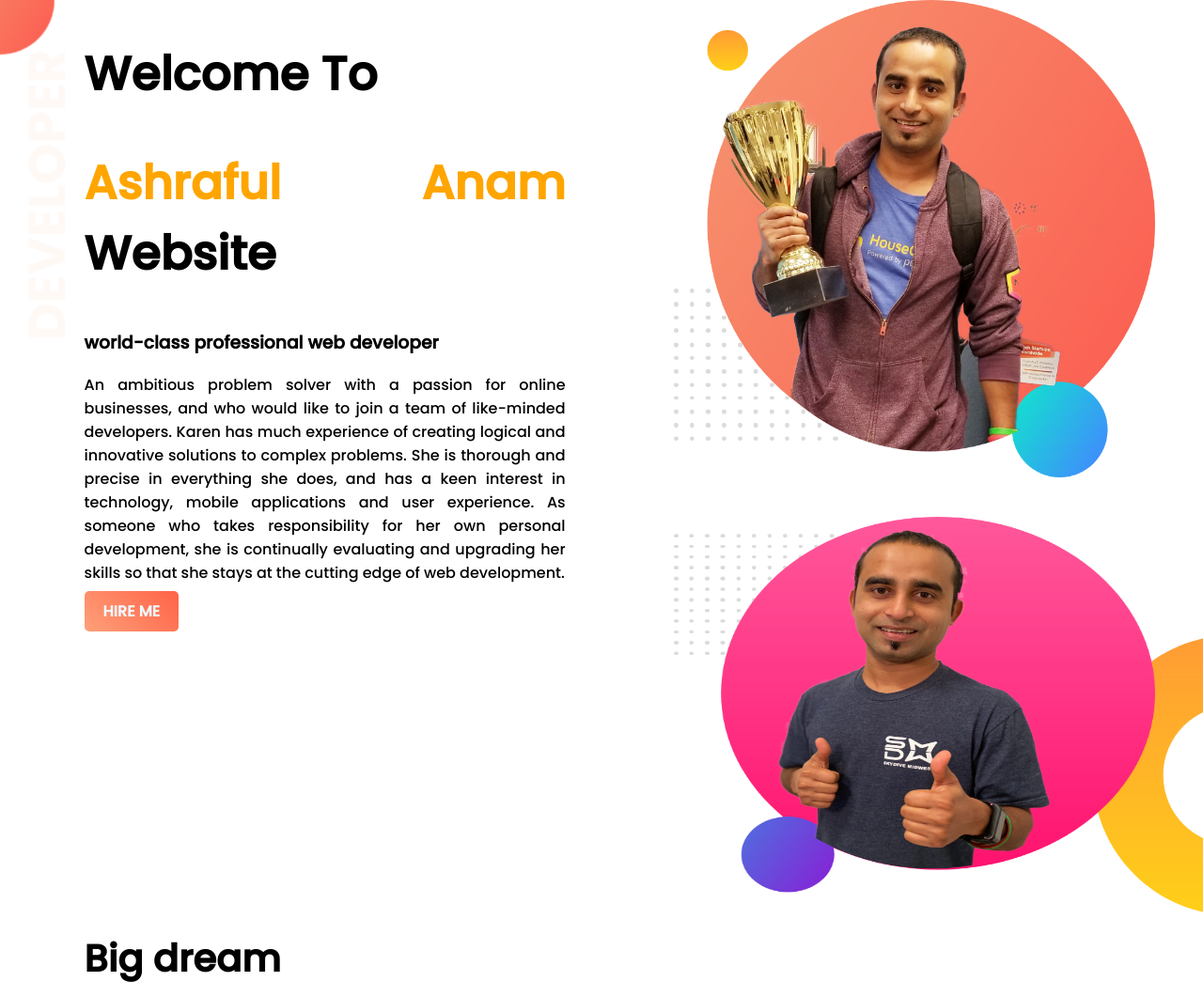
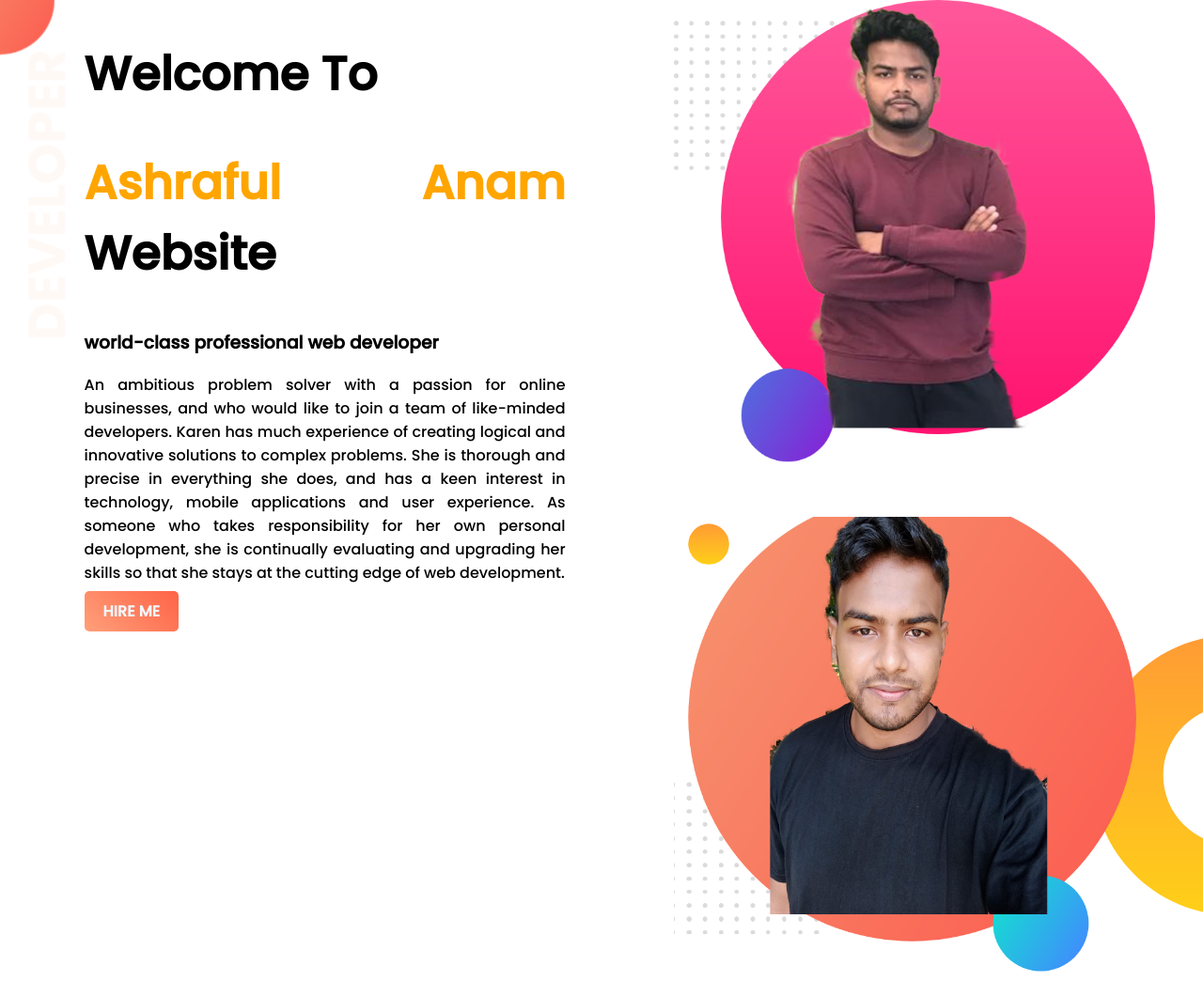
Before and after one commit to Ashrafulanam/web-portfolio, a plain HTML site: page index.html in a window 1280 px wide. Shown: the top 1061 px of the page at 94% size. Drawn offline with Linux system fonts and the light colour scheme.

Commit message:
my home page

```diff
--- a/index.html
+++ b/index.html
@@ -27,12 +27,12 @@
 
     </div>
     <div class="half-width">
-    <img src="images/jhankar.png"  alt="">
+    <img src="images/nabil 2.png"  alt="">
     </div>
     </section>
     <section class="dream-area">
     <div class="half-width">
-    <img src="images/jhankar2.png" height="400px"alt="">
+    <img src="images/nabil 1.png" alt="">
     </div>
     <div class="half-width">
         <h2>Big dream</h2>
```
Also changed, not shown: images/my-bg.png (deleted), images/my-bg2.png (deleted), images/nabil 1.png (added), images/nabil 2.png (added).
